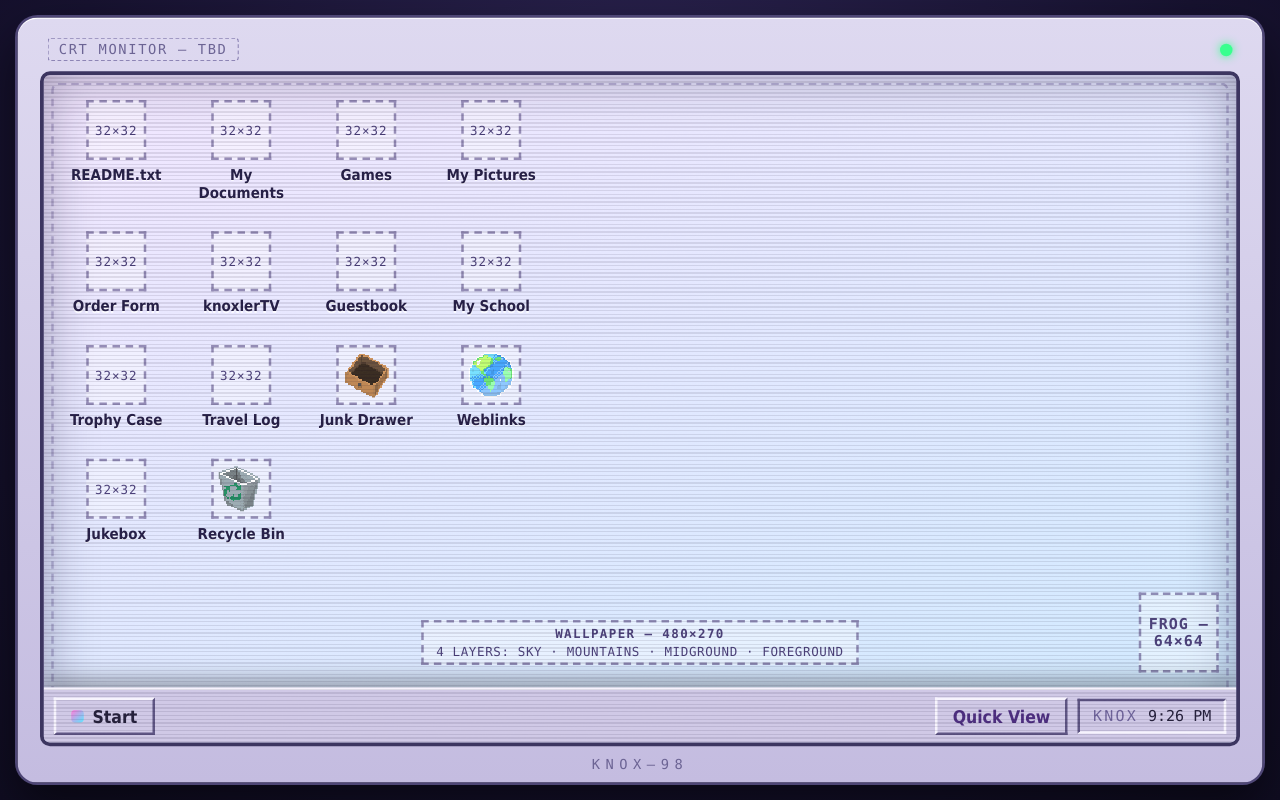
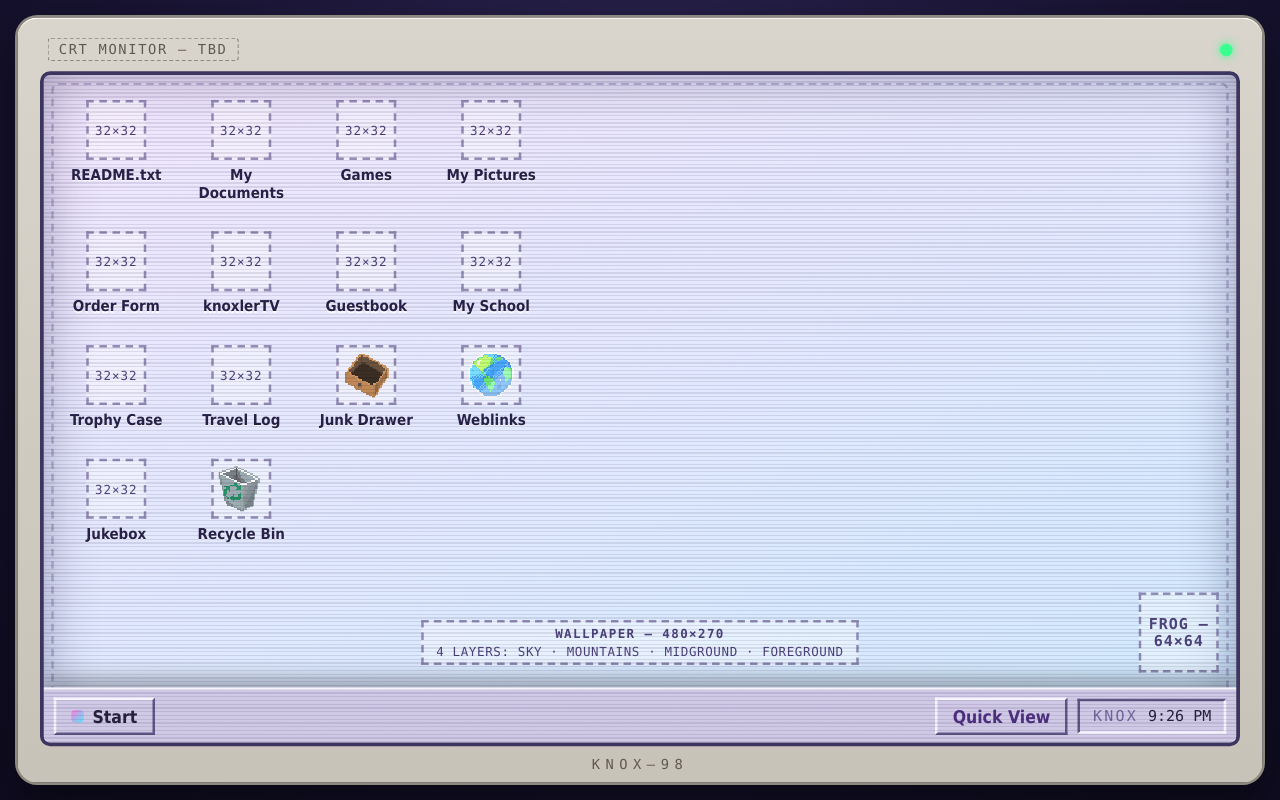
Before and after one commit to knoxler/knoxler.net, a plain HTML site: page index.html in a window 1280 px wide. Drawn offline with Linux system fonts and the light colour scheme; no server answers.

Commit message:
Restyle CRT casing to light putty grey
Warm putty/off-white molded-plastic look with a mid-grey outer border; keep the dark screen bezel for the inset-glass effect. Note the design decision in the project brief.

Co-Authored-By: Claude Code <noreply@anthropic.com>

```diff
--- a/css/main.css
+++ b/css/main.css
@@ -73,8 +73,8 @@ a {
   width: 1000px;
   margin: 0;
   padding: 14px 18px 8px;
-  background: linear-gradient(180deg, #ded9f0 0%, #c4bce0 100%);
-  border: 2px solid #4e4675;
+  background: linear-gradient(180deg, #d9d5cc 0%, #c8c3b8 100%);
+  border: 2px solid #8e897f;
   border-radius: 18px;
   box-shadow: inset 0 1px 0 #fff, 0 18px 40px rgba(0, 0, 0, 0.55);
   transform: scale(var(--scale, 1));
@@ -92,8 +92,8 @@ a {
   font-family: ui-monospace, Consolas, monospace;
   font-size: 11px;
   letter-spacing: 0.12em;
-  color: #6c6494;
-  border: 1px dashed #8d85b5;
+  color: #5f5a50;
+  border: 1px dashed #8e897f;
   padding: 2px 8px;
   border-radius: 3px;
 }
@@ -123,7 +123,7 @@ a {
   font-family: ui-monospace, Consolas, monospace;
   font-size: 11px;
   letter-spacing: 0.4em;
-  color: #6c6494;
+  color: #5f5a50;
   padding-top: 8px;
 }
 
```
Also changed, not shown: 1 other file.
